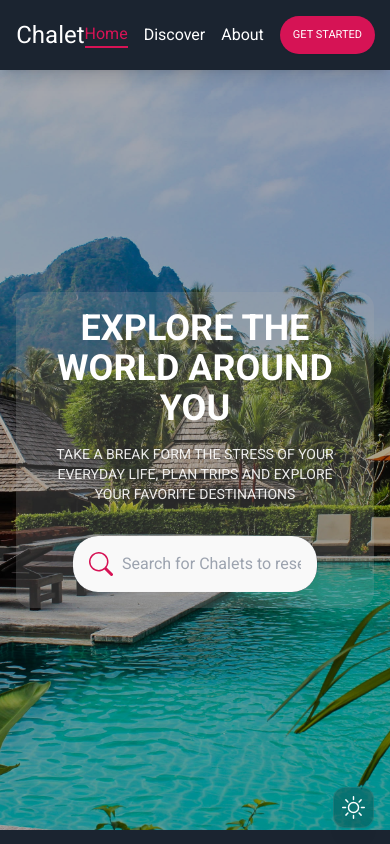
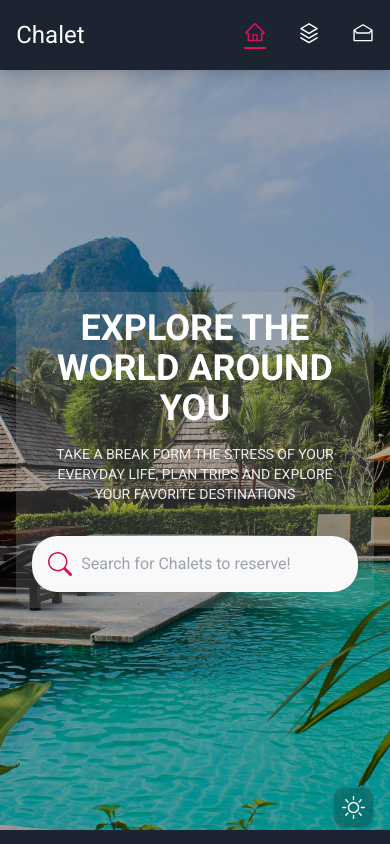
Before and after one commit to YousefAboAisha/chalet, a Next.js app: page / in a window 390 px wide. Shown: the top 844 px of the page. Built offline with nearby package versions, Linux system fonts and the light colour scheme.

Commit message:
Edited buttons and inputs in main page, and Added icons to Navbar in small screens

```diff
--- a/Components/Navbar.tsx
+++ b/Components/Navbar.tsx
@@ -21,14 +21,14 @@ const Navbar = () => {
         </Link>
 
         <div
-          className={`flex items-center justify-center gap-4 md:gap-6 lg:gap-8`}
+          className={`flex items-center justify-center gap-8 md:gap-6 lg:gap-8`}
         >
           {Routes.map((elem, index) => {
             return (
               <Link
                 key={index}
                 href={elem.href}
-                className={`duration-300 cursor-pointer
+                className={`duration-300 cursor-pointer pb-1
             ${
               router.pathname == `${elem.href}`
                 ? "text-primary border-primary border-b-2"
@@ -36,12 +36,20 @@ const Navbar = () => {
             } `}
                 title={elem.title}
               >
-                {elem.title}
+                <span className="hidden md:block lg:block">{elem.title}</span>
+                <span>
+                  {
+                    <elem.icon
+                      size={22}
+                      className="lg:hidden md:hidden block"
+                    />
+                  }
+                </span>
               </Link>
             );
           })}
 
-          <Button title="Get started" style={"text-[11px] p-2"} />
+          <Button title="Get started" style="text-[11px] p-2 hidden md:block" />
         </div>
       </div>
     </div>
--- a/Components/UI/Button.tsx
+++ b/Components/UI/Button.tsx
@@ -7,11 +7,18 @@ type ButtonProps = {
   loading?: boolean;
 } & React.ComponentProps<"button">;
 
-const Button = ({ title, icon, style, loading, ...rest }: ButtonProps) => {
+const Button = ({
+  title,
+  icon,
+  style,
+  loading,
+  children,
+  ...rest
+}: ButtonProps) => {
   return (
     <button
       {...rest}
-      className={`relative uppercase bg-primary text-white w-full p-3 py-[10px] outline-none flex justify-center gap-3 items-center disabled:opacity-70 disabled:cursor-not-allowed cursor-pointer transition shadow-sm rounded-[25px] border-transparent border-[1px] hover:bg-primary_hover hover:border-[1px] duration-500 ${style} min-w-fit whitespace-nowrap`}
+      className={`relative uppercase bg-primary text-white w-full p-3 py-[10px] outline-none flex justify-center gap-3 items-center disabled:opacity-70 disabled:cursor-not-allowed cursor-pointer transition shadow-sm rounded-[25px] border-transparent border-[1px] hover:bg-primary_hover hover:border-[1px] duration-500 ${style}`}
     >
       <span className="flex flex-row gap-2 items-center font-secondary">
         {title}
@@ -21,6 +28,7 @@ const Button = ({ title, icon, style, loading, ...rest }: ButtonProps) => {
           icon
         )}
       </span>
+      {children}
     </button>
   );
 };
--- a/Components/UI/Input.tsx
+++ b/Components/UI/Input.tsx
@@ -8,7 +8,7 @@ type InputProps = {
 
 const Input = ({ value, placeholder, style, icon, ...rest }: InputProps) => {
   return (
-    <div className="relative bg-background_light dark:bg-background_dark rounded-[25px] w-9/12 mx-auto">
+    <div className="relative bg-background_light dark:bg-background_dark rounded-[25px] w-full">
       <div className="absolute flex justify-center p-2 rounded-l-md items-center left-2 top-[50%] translate-y-[-50%] h-full border-none outline-none text-primary tex">
         {icon}
       </div>
--- a/Containers/Home/chaletCards.tsx
+++ b/Containers/Home/chaletCards.tsx
@@ -30,7 +30,7 @@ const ChaletCards = () => {
         })}
       </div>
 
-      <div className="mt-8 mx-auto w-3/12">
+      <div className="mt-8 w-3/12 whitespace-nowrap min-w-fit mx-auto ">
         <Button title={"Explore More"} />
       </div>
     </div>
--- a/Containers/Home/landing.tsx
+++ b/Containers/Home/landing.tsx
@@ -15,7 +15,7 @@ const Landing = () => {
           additionalStyles="text-center !text-[#FFF]"
         />
 
-        <div className="mt-8">
+        <div className="w-full md:w-10/12 lg:w-9/12 mx-auto mt-8">
           <Input
             type={"search"}
             placeholder={"Search for Chalets to reserve!"}
--- a/Containers/Home/popular.tsx
+++ b/Containers/Home/popular.tsx
@@ -37,7 +37,7 @@ const Popular = () => {
         })}
       </div>
 
-      <div className="mt-8 mx-auto w-3/12">
+      <div className="mt-8 w-3/12 whitespace-nowrap min-w-fit mx-auto ">
         <Button title={"Explore More"} />
       </div>
     </div>
--- a/Containers/Home/subscripe.tsx
+++ b/Containers/Home/subscripe.tsx
@@ -2,6 +2,7 @@ import React, { useState } from "react";
 import Heading from "Components/UI/Heading";
 import Input from "Components/UI/Input";
 import { BiMailSend } from "react-icons/bi";
+import { FiSend } from "react-icons/fi";
 import Button from "Components/UI/Button";
 
 const Subscripe = () => {
@@ -18,7 +19,7 @@ const Subscripe = () => {
         />
       </div>
 
-      <div className="relative w-full h-fit mt-8">
+      <div className="relative w-full lg:w-9/12 mx-auto mt-8">
         <Input
           value={email}
           onChange={(e) => setEmail(e.target.value)}
@@ -27,8 +28,12 @@ const Subscripe = () => {
           icon={<BiMailSend size={27} />}
         />
 
-        <div className="absolute w-fit text-[12px] top-[50%] translate-y-[-50%] right-[13.4%]">
-          <Button title="Subscribe Now" style="py-3" />
+        <div className="absolute w-fit text-[12px] top-[50%] translate-y-[-50%] right-[1.2%]">
+          <Button title="Subscribe Now" style="py-3 hidden md:block lg:block" />
+
+          <div className="bg-primary text-text_dark p-2 rounded-[15px] block lg:hidden md:hidden mr-1 cursor-pointer">
+            <FiSend size={20} />
+          </div>
         </div>
       </div>
     </div>
```
Also changed, not shown: Data/routes.ts (+4 -4 lines).
